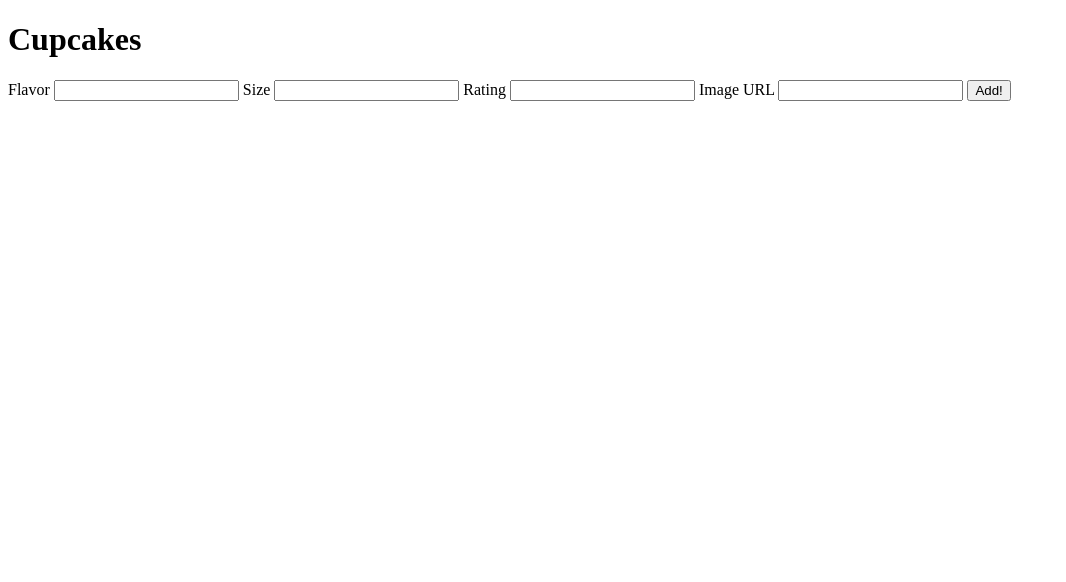
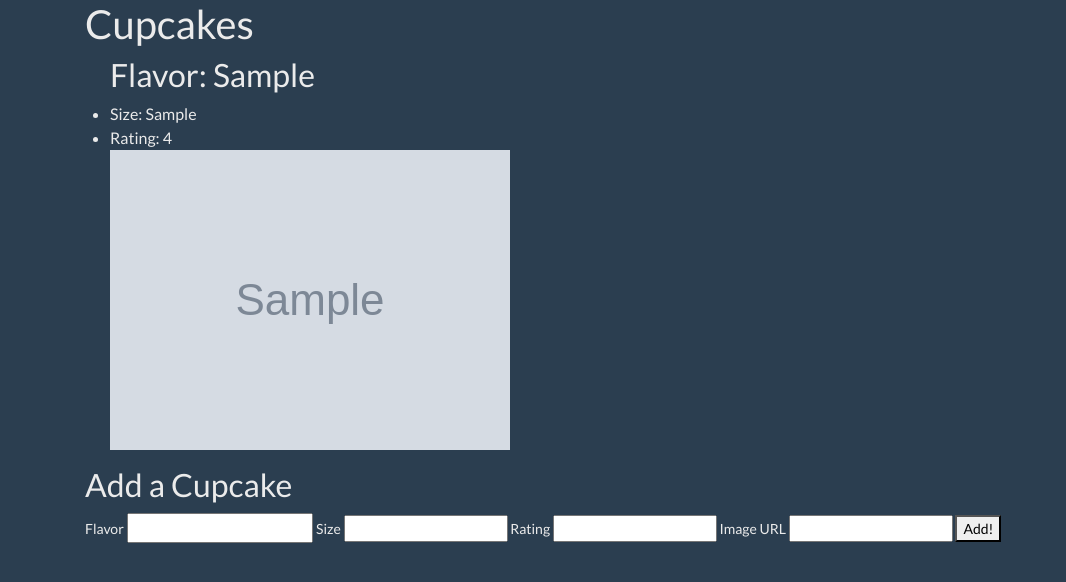
Before and after one commit to ssoj1/flask-cupcakes, a Flask app: page / in a window 1280 px wide. Shown: the top 582 px of the page, without its empty margins (0-1066 px from the left). Run offline with Flask 2, Linux system fonts and the light colour scheme; tables that the repository leaves empty hold one stand-in row (values such as "Sample post"); grey boxes marked "Sample" are stand-in pictures.

Commit message:
added javascript for form

```diff
--- /dev/null
+++ b/static/cupcakes.js
@@ -0,0 +1,67 @@
+"use strict";
+
+const $cupcakeList = $(".cupcake-list");
+const $form = $(".cupcake-form");
+
+/** A function that uses Axios to get a list of all cupcakes
+ *  and then adds each cupcake to the homepage
+ */
+async function getList() {
+    let response = await axios.get('/api/cupcakes');
+    let cupcakes = response.data.cupcakes;
+
+    for (let cupcake of cupcakes) {
+        createHTMLForCupcake(cupcake);
+    }
+
+}
+
+function createHTMLForCupcake(cupcake) {
+    let $divCupcake = $("<div col-4>");
+        let $cupcakeFlavor = $("<h2>").text(`Flavor: ${cupcake.flavor}`);
+        let $cupcakeSize = $("<li>").text(`Size: ${cupcake.size}`);
+        let $cupcakeRating = $("<li>").text(`Rating: ${cupcake.rating}`);
+        let $cupcakeImage = $("<img>").attr("src", `${cupcake.image}`).addClass("img-fluid")
+        $divCupcake
+            .append($cupcakeFlavor)
+            .append($cupcakeSize)
+            .append($cupcakeRating)
+            .append($cupcakeImage);
+        $cupcakeList.append($divCupcake);
+}
+
+async function createNewCupcakeToAPI() {
+    console.log("createNewCupcakeToAPI Beginning happening");
+    const flavor = $("#flavor").val();
+    const size = $("#size").val();
+    const rating = $("#rating").val();
+    const image = $("#image").val();
+    const response = await axios ({
+        url: "/api/cupcakes",
+        method: "POST",
+        data: {flavor, size, rating, image},
+    });
+
+    cupcake = response.data.cupcake;
+    createHTMLForCupcake(cupcake);
+
+    return response.data.cupcake;
+}
+
+async function handleNewCupcakeFormSubmit(evt) {
+    evt.preventDefault();
+    console.log("handleNewCupcakeFormSubmit is happening");
+    debugger;
+
+    response = await createNewCupcakeToAPI();
+    return response;
+}
+
+// add event listener
+$form.on("submit", handleNewCupcakeFormSubmit);
+
+async function start() {
+    await getList();
+}
+
+start();
--- a/templates/index.html
+++ b/templates/index.html
@@ -5,32 +5,39 @@
     <meta charset="UTF-8">
     <meta http-equiv="X-UA-Compatible" content="IE=edge">
     <meta name="viewport" content="width=device-width, initial-scale=1.0">
+    <link
+      href="https://bootswatch.com/4/superhero/bootstrap.css"
+      rel="stylesheet">
     <title>Cupcakes</title>
 </head>
 
-<body>
+<body class="container">
 
     <h1>Cupcakes</h1>
 
-    <ul class="cupcake-list">
+    <ul class="cupcake-list row">
 
     </ul>
 
-    <form action="">
+    <h2>Add a Cupcake</h2>
+    <form class="cupcake-form" action="handled by ajax">
         <label for="flavor">Flavor</label>
-        <input type="text" id="flavor" required>
+        <input type="text" id="flavor" name="flavor" required>
 
         <label for="size">Size</Sabel>
-        <input type="text" id="size" required>
+        <input type="text" id="size" name="size" required>
 
         <label for="rating">Rating</label>
-        <input type="number" max="10" id="rating" required>
+        <input type="number" max="10" id="rating" name="rating" required>
 
         <label for="image">Image URL</label>
-        <input type="url" id="image">
+        <input type="url" id="image" name="image">
 
-        <button>Add!</button>
+        <button type="submit">Add!</button>
     </form>
 </body>
+<script src="http://unpkg.com/jquery"></script>
+<script src="https://unpkg.com/axios/dist/axios.js"></script>
+<script src="/static/cupcakes.js"></script>
 
 </html>
```
Also changed, not shown: app.py (+10 -1 lines).
